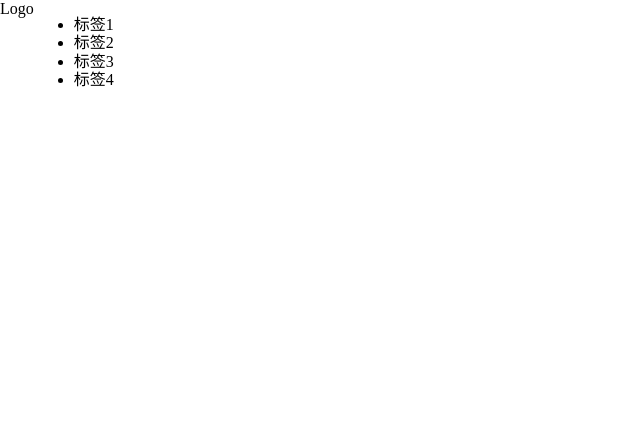
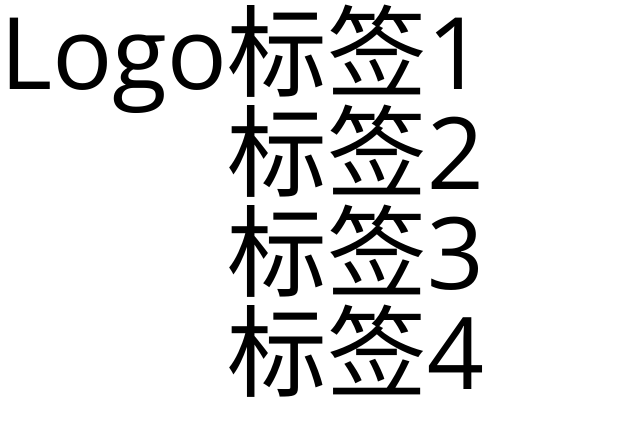
Before and after one commit to SakilaWAW/FlatDesignPersonalBlog, a Vue app: page / in a window 1280 px wide. Shown: the top 436 px of the page, without its empty margins (0-640 px from the left). Built offline with nearby package versions, Linux system fonts and the light colour scheme.

Commit message:
使用google字体服务

```diff
--- a/src/App.vue
+++ b/src/App.vue
@@ -5,13 +5,17 @@
 </template>
 
 <script>
-import 'normalize.css';
+  import 'reset-css';
 
-export default {
-  name: 'app',
-};
+  export default {
+    name: 'app',
+  };
 </script>
 
 <style>
-
+  @import url('https://fonts.googleapis.com/css?family=Open+Sans');
+  html {
+    font-family: "Open Sans",arial,x-locale-body,sans-serif;
+    font-size: 100px;
+  }
 </style>
```
